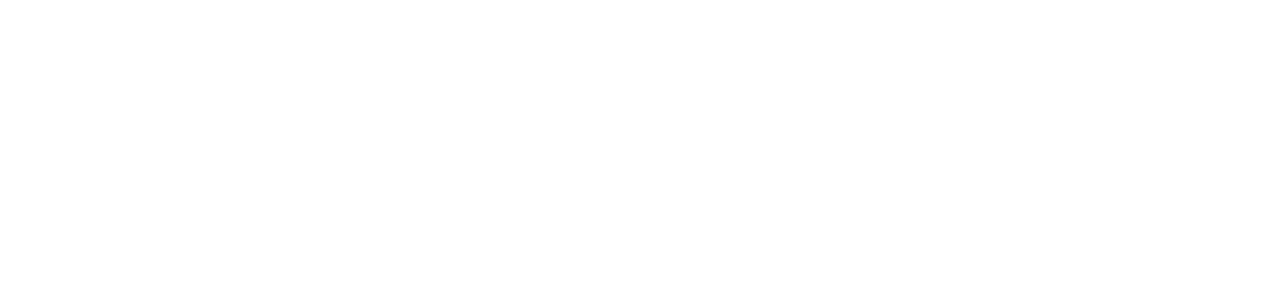
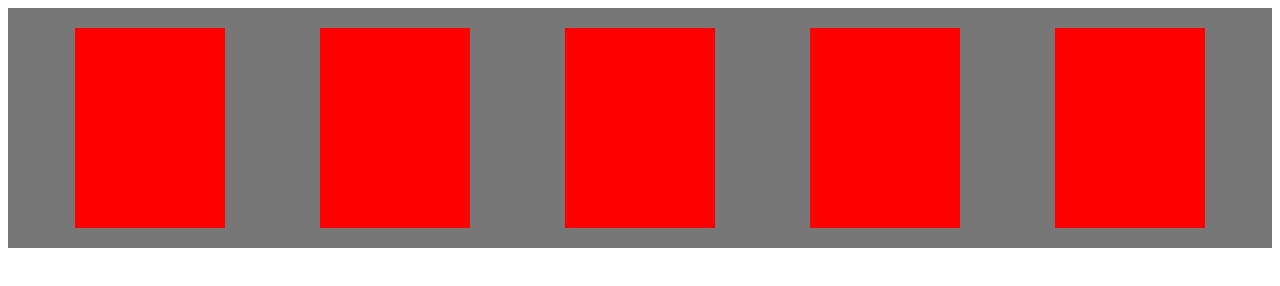
Before and after one commit to haotongwang/memory-colours, a plain HTML site: page index.html in a window 1280 px wide. Drawn offline with Linux system fonts and the light colour scheme.

Commit message:
Added cards in .css

```diff
--- a/cardClass.js
+++ b/cardClass.js
@@ -0,0 +1,5 @@
+class card {
+	constructor () {
+
+	}
+}
--- a/index.html
+++ b/index.html
@@ -1,10 +1,22 @@
 <!DOCTYPE html>
 <html lang="en" dir="ltr">
-	<head>
-		<meta charset="utf-8">
-		<title>Memory colours</title>
-	</head>
-	<body>
 
-	</body>
+<head>
+	<meta charset="utf-8">
+	<link rel="stylesheet" href="styles.css">
+	<title>Memory colours</title>
+</head>
+
+<body>
+	<header></header>
+	<section>
+		<div class="colourcard"></div>
+		<div class="colourcard"></div>
+		<div class="colourcard"></div>
+		<div class="colourcard"></div>
+		<div class="colourcard"></div>
+	</section>
+	<footer></footer>
+</body>
+
 </html>
--- /dev/null
+++ b/styles.css
@@ -0,0 +1,15 @@
+section {
+	background-color: #777;
+	display: flex;
+	flex-direction: row;
+	flex-wrap: wrap;
+	padding: 20px;
+}
+
+div.colourcard {
+	background: red;
+	border: black;
+	margin: auto;
+	width: 150px;
+	height: 200px;
+}
```
Also changed, not shown: style.css (deleted).
